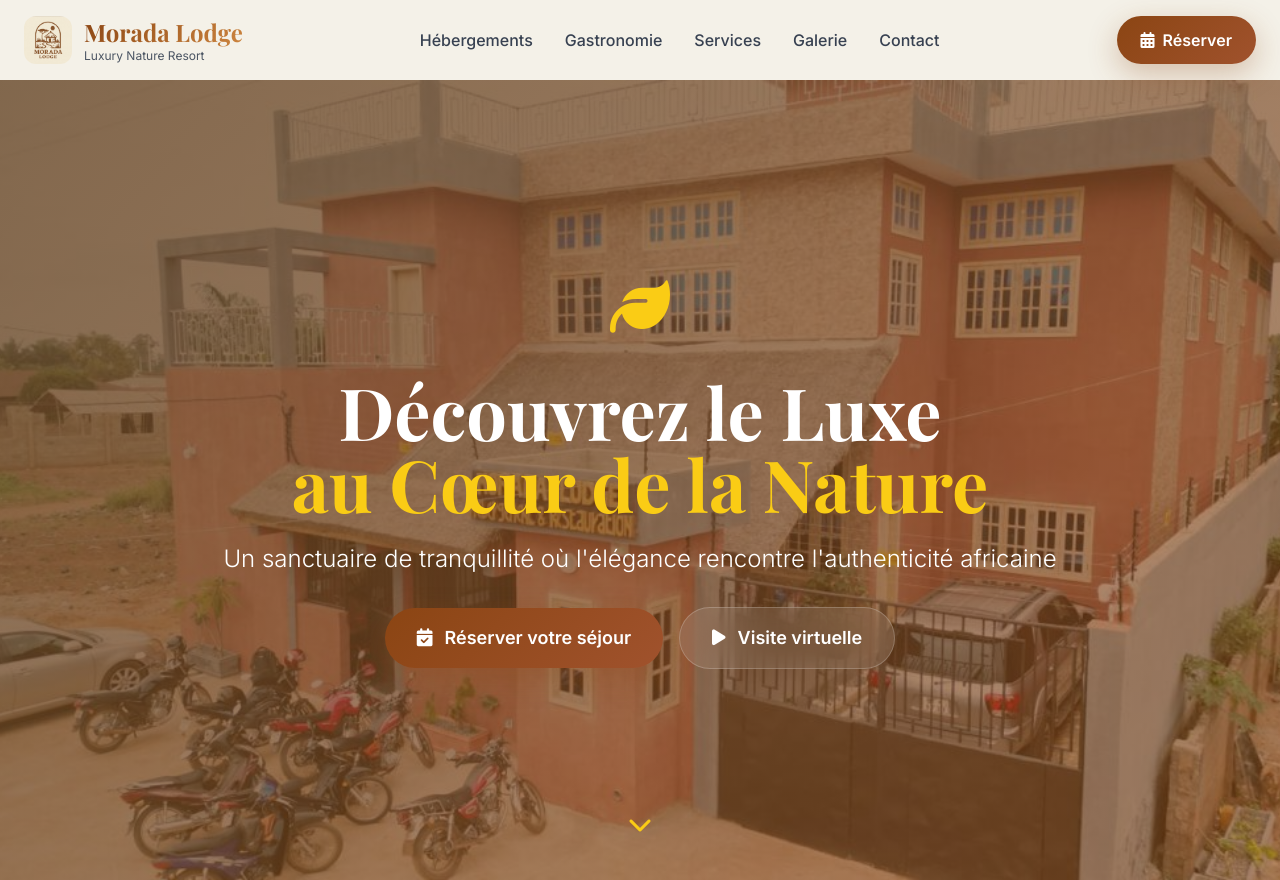
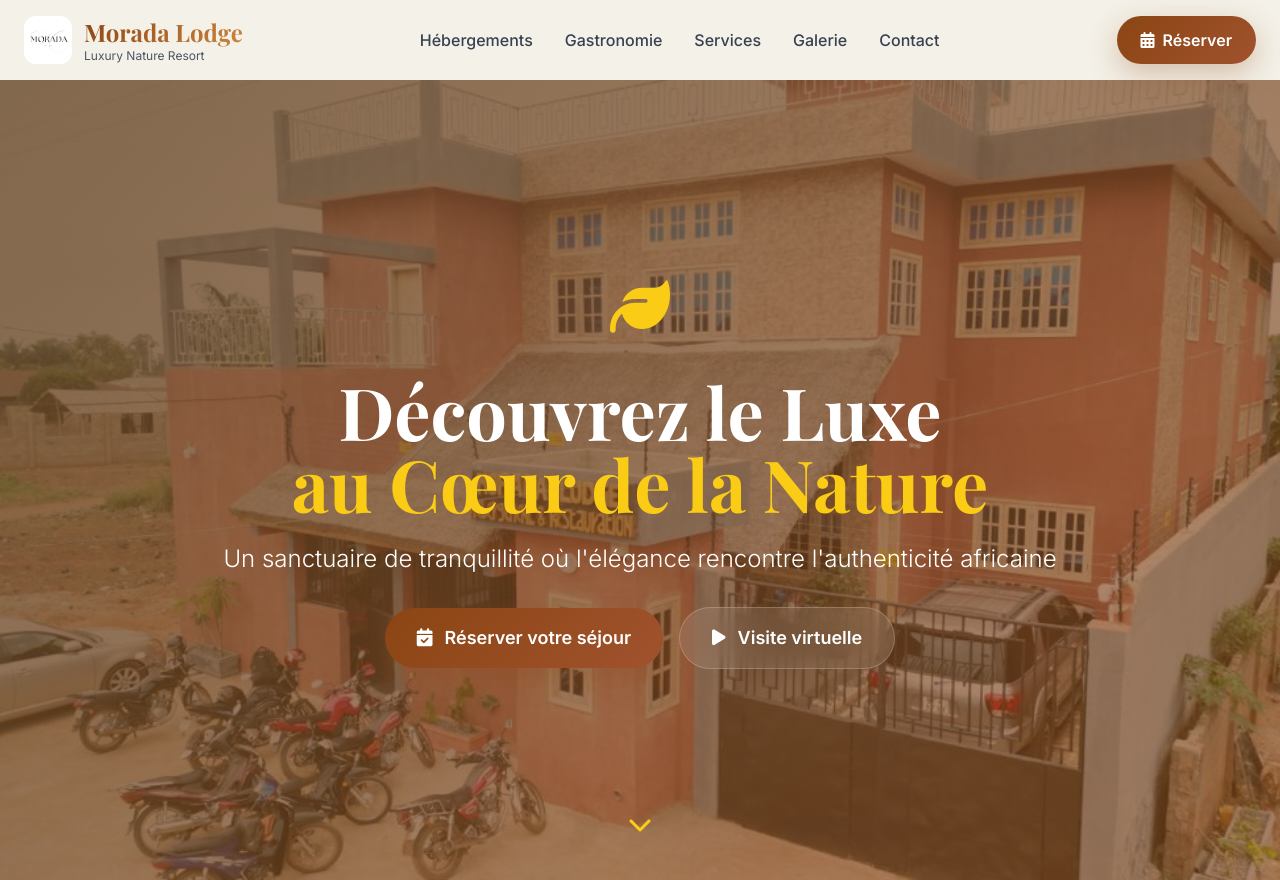
Before and after one commit to yamdev07/MoradalodgeSite, a plain HTML site: page index.html in a window 1280 px wide. Shown: the top 880 px of the page. Drawn offline with nearby package versions, Linux system fonts and the light colour scheme.

Commit message:
maj logo

```diff
--- a/index.html
+++ b/index.html
@@ -235,7 +235,7 @@
         <!-- Logo cliquable -->
         <a href="index.html" class="flex items-center space-x-3">
           <!-- Image du logo -->
-          <img src="images/logo.jpg" alt="Logo Morada Lodge" class="w-12 h-12 rounded-xl object-cover">
+          <img src="images/new_logo.jpg" alt="Logo Morada Lodge" class="w-12 h-12 rounded-xl object-cover">
           <!-- Texte -->
           <div>
             <h1 class="text-2xl font-playfair font-bold gradient-text">Morada Lodge</h1>
```
Also changed, not shown: images/logo_ancien.jpg (renamed from images/logo.jpg), images/new_logo.jpg (added).
